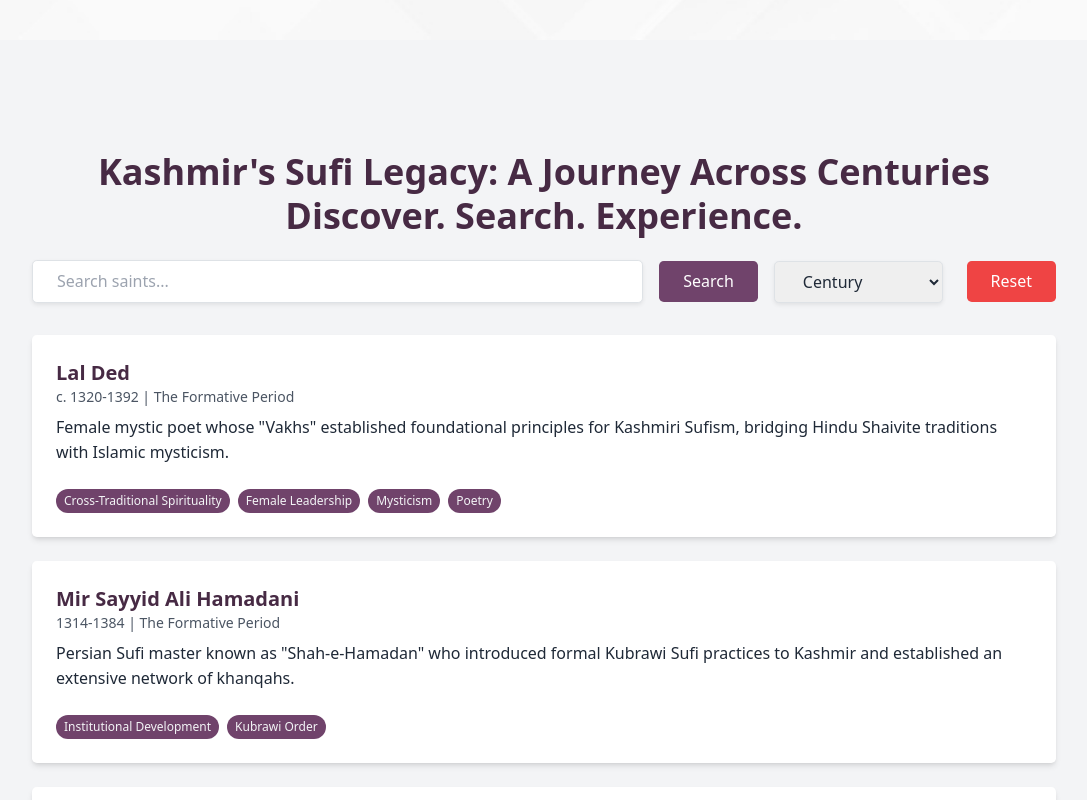
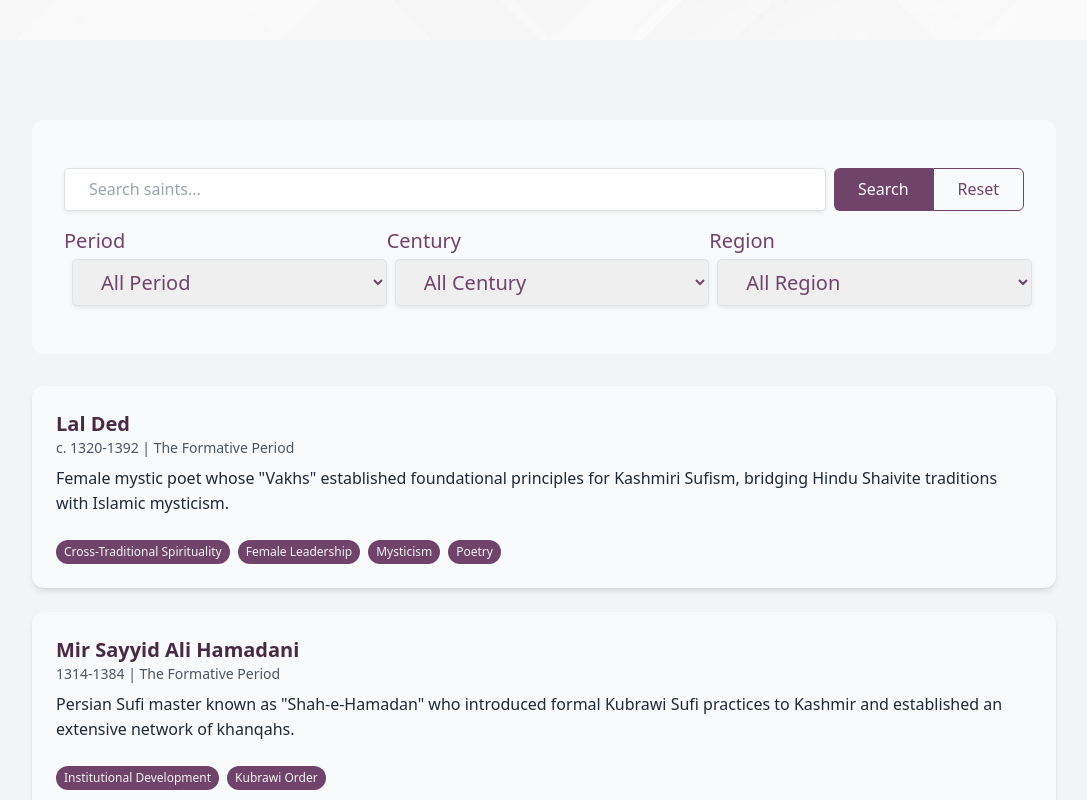
Before and after one commit to manan7866/SSC-web, a Next.js app: page /kashmirisufilegacy in a window 1280 px wide. Shown: the part 2060-2860 px from the top of the page, without its empty margins (96-1183 px from the left). Built offline with nearby package versions, Linux system fonts and the light colour scheme; no server answers.

Commit message:
Add region and period filters to saints list

```diff
--- a/src/app/kashmirisufilegacy/page.tsx
+++ b/src/app/kashmirisufilegacy/page.tsx
@@ -51,6 +51,7 @@ type Saint = {
   id: number;
   name: string;
   dates_raw: string | null;
+  region: string;
   period: string;
   century: string;
   summary: string;
@@ -62,6 +63,8 @@ export default function Home() {
   const [search, setSearch] = useState("");
   const [query, setQuery] = useState("");
   const [century, setCentury] = useState<string>("");
+  const [period , setPeriod] = useState<string>("");
+  const [region , setRegion] = useState<string>("");
 
   useEffect(() => {
     const loadData = async () => {
@@ -91,6 +94,7 @@ export default function Home() {
               name: d.name ?? "",
               dates_raw: d.dates_raw ?? null,
               period: d.period ?? "",
+              region: d.region ?? "",
               century: d.century ?? "",
               summary: d.summary ?? "",
               tags: Array.isArray(d.tags) ? d.tags : []
@@ -109,6 +113,7 @@ export default function Home() {
                 name: d.name ?? "",
                 dates_raw: d.dates_raw ?? null,
                 period: d.period ?? "",
+                region: d.region ?? "",
                 century: d.century ?? "",
                 summary: d.summary ?? "",
                 tags: Array.isArray(d.tags) ? d.tags : []
@@ -132,6 +137,7 @@ export default function Home() {
   const filtered = useMemo(() => {
     return saints.filter((s) => {
       const matchesSearch = search
+
         ? (s.name || "")
             .toLowerCase()
             .startsWith(search.toLowerCase()) || // Match first letter initially
@@ -140,15 +146,17 @@ export default function Home() {
             .includes(search.toLowerCase()) // Then include partial matches
         : true;
       const matchesCentury = century ? s.century === century : true;
-      return matchesSearch && matchesCentury;
+      const matchesPeriod = period ? s.period === period : true;
+      const matchesRegion = region ? s.region === region : true;
+      return matchesSearch && matchesCentury && matchesPeriod && matchesRegion;
     });
-  }, [saints, search, century]);
+  }, [saints, search, century, period, region]);
 
   // Show only 3 by default; when searching or filtering by century, show all matching
   const displayed = useMemo(() => {
-    const isDefaultView = !search && !century;
+    const isDefaultView = !search && !century && !period && !region;
     return isDefaultView ? filtered.slice(0, 3) : filtered;
-  }, [filtered, search, century]);
+  }, [filtered, search, century , period, region]);
   return (
     <>
       <Layout
@@ -215,15 +223,16 @@ export default function Home() {
                         </div>
                       </section>
                       <div className="bg-gray-100 text-gray-800 py-20 px-4 sm:px-6 lg:px-8">
-                <div className="max-w-5xl mx-auto">
-                  <h1 className="text-3xl sm:text-4xl font-bold text-center mt-8">
+                <div className="max-w-5xl mx-auto ">
+                  {/* <h1 className="text-3xl sm:text-4xl font-bold text-center mt-8">
                   Kashmir's Sufi Legacy: A Journey Across Centuries
                   </h1>
                   <h1 className="text-xl sm:text-4xl font-semibold text-center mt-1 mb-4">
                   Discover. Search. Experience.
-                  </h1>
+                  </h1> */}
 
-                  <div className="flex flex-col md:flex-row md:items-center md:justify-between md:gap-2 mb-8">
+                  <div className="flex  flex-col px-8 py-12 rounded-xl bg-gray-50/100 backdrop-blur-xl  md:items-center md:justify-between md:gap-2 mb-8">
+                    <div className="flex w-full md:gap-2">
                     <input
                       type="text"
                       placeholder="Search saints..."
@@ -231,13 +240,14 @@ export default function Home() {
                       onChange={(e) => setQuery(e.target.value)}
                       className="w-full md:w-full px-4 py-2 border rounded-lg shadow-sm focus:outline-none"
                     />
+                    <div className="flex rounded-md w-max ">
                     <button
                       onClick={() => setSearch(query)}
-                      className="w-full md:w-auto px-4 py-2 bg-fixnix-lightpurple text-white rounded-lg hover:opacity-90 md:ml-2"
+                      className="w-full md:w-auto px-4 py-2 bg-fixnix-lightpurple rounded-l-md text-white  hover:opacity-90 "
                     >
                       Search
                     </button>
-                    <select
+                    {/* <select
                       value={century}
                       onChange={(e) => setCentury(e.target.value)}
                       className="w-full md:w-1/4 px-4 py-2 border rounded-lg shadow-sm md:mx-2"
@@ -251,24 +261,77 @@ export default function Home() {
                       <option value="19th Century">19th Century</option>
                       <option value="20th Century">20th Century</option>
                       <option value="21st Century">21st Century</option>
-                    </select>
+                    </select> */}
                     <button
                       onClick={() => {
                         setSearch("");
                         setQuery("");
                         setCentury("");
+                        setPeriod("");
+                        setRegion("");
                       }}
-                      className="w-full md:w-auto px-4 py-2 bg-red-500 text-white rounded-lg hover:bg-red-600 md:ml-2"
+                      className="w-full md:w-auto px-4 py-2  text-fixnix-lightpurple rounded-r-md hover:opacity-90 border-[1px] border-fixnix-lightpurple "
                     >
                       Reset
                     </button>
+                    </div>
+                    </div>
+                    <div className="grid grid-cols-3 gap-2 mt-2 grid-rows-1 w-full">
+                      <div className="text-xl  text-fixnix-lightpurple">
+                        <p className="mb-1">Period</p>
+                        <select
+                      value={period}
+                      onChange={(e) => setPeriod(e.target.value)}
+                      className="w-full  px-4 py-2 border rounded-lg shadow-sm md:mx-2"
+                    >
+                    <option value=""> All Period</option>
+                      <option value="Cross-Cultural Synthesis">Cross-Cultural Synthesis</option>
+                      <option value="Institutional Consolidation">Institutional Consolidation</option>
+                      <option value="Intellectual Refinement">Intellectual Refinement</option>
+                      <option value="Period of Reform and Integration">Period of Reform and Integration</option>
+                      <option value="Poetic Efflorescence">Poetic Efflorescence</option>
+                      <option value="The Formative Period">The Formative Period</option>
+
+
+                    </select>
+
+                      </div>
+                      <div className="text-xl  text-fixnix-lightpurple">
+                        <p className="mb-1">Century</p>
+                        <select
+                      value={century}
+                      onChange={(e) => setCentury(e.target.value)}
+                      className="w-full  px-4 py-2 border rounded-lg shadow-sm md:mx-2"
+                    >
+                      <option value="">All Century</option>
+                      <option value="14th Century">14th Century</option>
+                      <option value="15th Century">15th Century</option>
+                      <option value="16th Century">16th Century</option>
+                      <option value="17th Century">17th Century</option>
+                      <option value="18th Century">18th Century</option>
+                      <option value="19th Century">19th Century</option>
+                      <option value="20th Century">20th Century</option>
+                      <option value="21st Century">21st Century</option>
+                    </select>
+                      </div>
+                      <div className="text-xl text-fixnix-lightpurple">
+                        <p className="mb-1">Region</p>
+                        <select onChange={(e) => setRegion(e.target.value)} value={region} className="w-full  px-4 py-2 border rounded-lg shadow-sm md:mx-2">
+                      <option value="">All Region</option>
+                      <option value="south kashmir">South Kashmir</option>
+                      <option value="North Kashmir">North Kashmir</option>
+                      <option value="Central Kashmir">Central Kashmir</option>
+                        </select>
+                      </div>
+                    </div>
+
                   </div>
 
 
                   {/* Cards */}
                   <div className="space-y-6">
                     {displayed.map((s) => (
-                      <div key={s.id} className="bg-white rounded-lg shadow-md p-6">
+                      <div key={s.id} className=" rounded-xl bg-gray-50/100 backdrop-blur-xl shadow-md p-6">
                         <h2 className="text-xl font-semibold">{s.name}</h2>
                         <p className="text-sm text-gray-600 mb-2">{s.dates_raw ?? ""} | {s.period}</p>
                         <p className="mb-4">{s.summary}</p>
```
